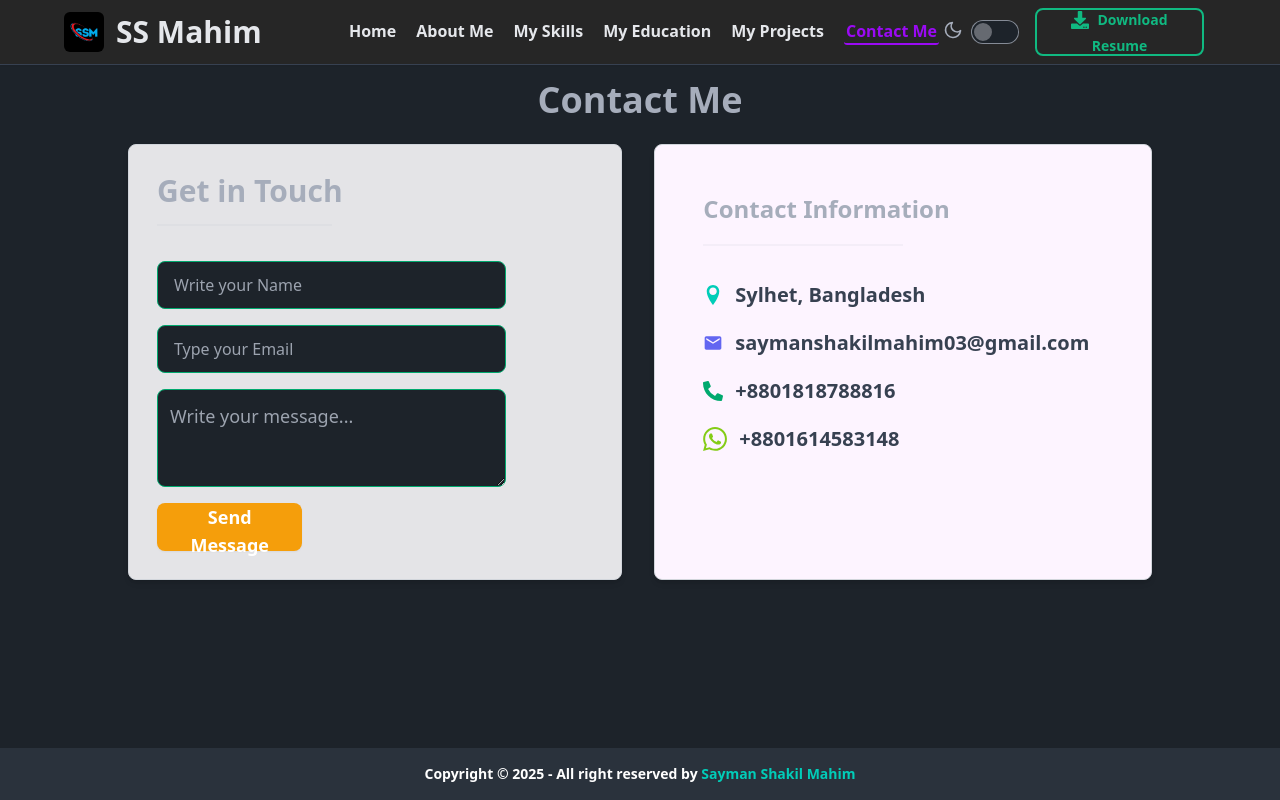
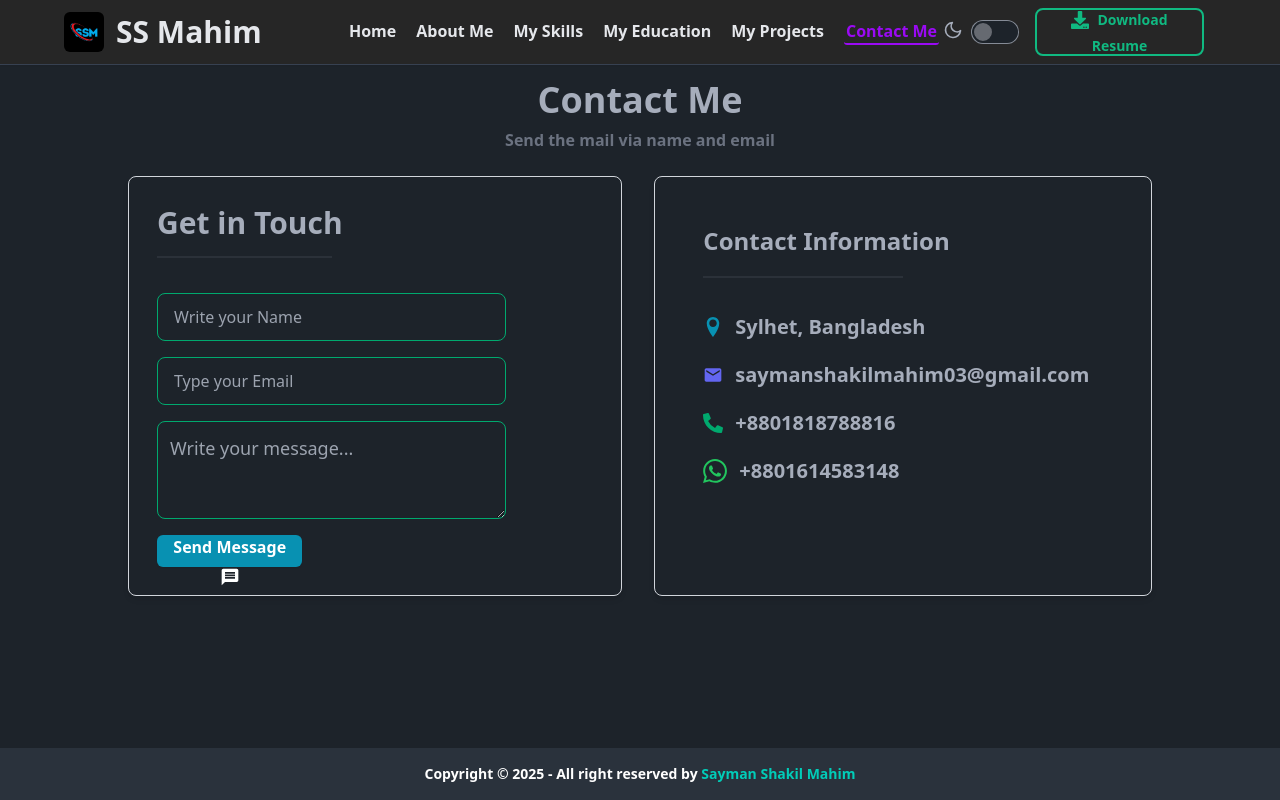
Before and after one commit to ssmahim01/mahim-personal-portfolio, a React (Vite) app: page /contact-me in a window 1280 px wide. Built offline with nearby package versions, Linux system fonts and the light colour scheme.

Commit message:
Updated three pages with Education component

```diff
--- a/src/components/Education.jsx
+++ b/src/components/Education.jsx
@@ -11,7 +11,7 @@ const Education = () => {
       />
 
       <section className="grid lg:grid-cols-2 grid-cols-1 gap-8">
-        <div className="border border-gray-200 shadow-md hover:shadow-xl transition-all hover:translate-y-4 rounded-lg p-4">
+        <div className="bg-base-200 shadow-md hover:shadow-xl transition-all hover:translate-y-4 rounded-lg p-4">
           <div className="flex justify-between items-center">
             <div className="hover:translate-x-4 hover:drop-shadow-lg">
               <FaGraduationCap className="text-7xl" />
@@ -63,7 +63,7 @@ const Education = () => {
           </div>
         </div>
 
-        <div className="border border-gray-200 shadow-md hover:shadow-xl transition-all hover:translate-y-4 rounded-lg p-4">
+        <div className="bg-base-200 shadow-md hover:shadow-xl transition-all hover:translate-y-4 rounded-lg p-4">
           <div className="flex justify-between items-center">
             <div className="hover:translate-x-4 hover:drop-shadow-lg">
               <img src={collegeIcon} className="w-14 h-14" alt="College Icon" />
--- a/src/pages/ContactMe/ContactMe.jsx
+++ b/src/pages/ContactMe/ContactMe.jsx
@@ -3,7 +3,7 @@ import Heading from "../../components/Heading/Heading";
 import emailjs from "@emailjs/browser";
 import Swal from "sweetalert2";
 import { ImLocation, ImWhatsapp } from "react-icons/im";
-import { MdEmail } from "react-icons/md";
+import { MdEmail, MdMessage } from "react-icons/md";
 import { FaPhoneAlt } from "react-icons/fa";
 
 const ContactMe = () => {
@@ -38,10 +38,10 @@ const ContactMe = () => {
 
   return (
     <div className="py-20">
-      <Heading title={"Contact Me"} />
+      <Heading title={"Contact Me"} subHeading={"Send the mail via name and email"} />
 
       <div className="lg:w-4/5 w-11/12 mx-auto flex lg:flex-row flex-col-reverse justify-between gap-8">
-        <div className="lg:w-1/2 bg-zinc-200 border border-gray-300 shadow-md hover:shadow-2xl hover:scale-105 transition-transform duration-300 rounded-lg">
+        <div className="lg:w-1/2 border border-gray-300 shadow-md hover:shadow-2xl hover:scale-95 transition-transform duration-300 rounded-lg">
         <form
           ref={form}
           onSubmit={handleSendEmail}
@@ -76,27 +76,28 @@ const ContactMe = () => {
               className="textarea textarea-bordered textarea-success textarea-lg lg:pt-2 lg:pl-3 block w-full lg:w-4/5"
             ></textarea>
           </div>
-          <div className="form-control mt-6">
-            <button className="btn bg-amber-500 text-white text-lg font-bold md:w-2/6 w-full border-none">
-              Send Message
+          <div className="form-control mt-6 md:w-2/6">
+            <button className="btn btn-sm rounded-md bg-cyan-600 text-white font-bold w-full border-none flex gap-2 justify-center items-center">
+              <span className="text-base">Send Message</span>
+              <MdMessage className="text-xl" />
             </button>
           </div>
         </form>
         </div>
 
-        <div className="lg:w-1/2 bg-fuchsia-50 md:p-12 p-6 space-y-5 border border-gray-300 shadow-md hover:shadow-2xl hover:scale-105 transition-transform duration-300 rounded-lg">
+        <div className="lg:w-1/2 md:p-12 p-6 space-y-5 border border-gray-300 shadow-md hover:shadow-2xl hover:scale-95 transition-transform duration-300 rounded-lg">
 
         <h2 className="text-2xl font-bold">Contact Information</h2>
 
         <div className="divider md:w-1/2 w-4/5 pb-4"></div>
 
-        <h4 className="md:text-xl text-gray-700 flex gap-x-3 items-center"><ImLocation className="text-xl text-accent" /> <span className="font-semibold">Sylhet, Bangladesh</span></h4>
+        <h4 className="md:text-xl flex gap-x-3 items-center"><ImLocation className="text-xl text-cyan-600" /> <span className="font-semibold">Sylhet, Bangladesh</span></h4>
 
-        <h4 className="md:text-xl text-gray-700 flex gap-x-3 items-center"><MdEmail className="text-xl text-indigo-500" /> <span className="font-semibold">saymanshakilmahim03@gmail.com</span></h4>
+        <h4 className="md:text-xl flex gap-x-3 items-center"><MdEmail className="text-xl text-indigo-500" /> <span className="font-semibold">saymanshakilmahim03@gmail.com</span></h4>
 
-        <h4 className="md:text-xl text-gray-700 flex gap-x-3 items-center"><FaPhoneAlt className="text-xl text-success" /> <span className="font-semibold">+8801818788816</span></h4>
+        <h4 className="md:text-xl flex gap-x-3 items-center"><FaPhoneAlt className="text-xl text-success" /> <span className="font-semibold">+8801818788816</span></h4>
 
-        <h4 className="md:text-xl text-gray-700 flex gap-x-3 items-center"><ImWhatsapp className="text-2xl text-lime-500" /> <span className="font-semibold">+8801614583148</span></h4>
+        <h4 className="md:text-xl flex gap-x-3 items-center"><ImWhatsapp className="text-2xl text-green-500" /> <span className="font-semibold">+8801614583148</span></h4>
         </div>
       </div>
     </div>
--- a/src/pages/Project/Project.jsx
+++ b/src/pages/Project/Project.jsx
@@ -4,6 +4,7 @@ import Heading from "../../components/Heading/Heading";
 import Loading from "../../components/Loading";
 import { FaLink } from "react-icons/fa";
 import { ImGithub } from "react-icons/im";
+import { IoReturnUpBackSharp } from "react-icons/io5";
 
 const Project = () => {
   const [project, setProject] = useState([]);
@@ -44,7 +45,7 @@ const Project = () => {
     <div className="py-20 lg:w-4/5 w-11/12 mx-auto">
       <Heading title={`${project.name}`} />
 
-      <div className="flex flex-col border border-gray-200 bg-base-100 gap-4 shadow-sm rounded-lg">
+      <div className="flex flex-col bg-base-200 gap-4 shadow-md rounded-lg">
         <img
           src={project.image}
           alt={project.name}
@@ -52,18 +53,18 @@ const Project = () => {
         />
 
         <div className="lg:pr-14 pr-8 pl-5 pb-8 space-y-3">
-          <h1 className="md:text-3xl text-2xl text-gray-900 font-bold mb-3">
-            Project Name: <span className="text-gray-800">{project.name}</span>
+          <h1 className="md:text-3xl text-2xl font-bold mb-3">
+            Project Name: <span>{project.name}</span>
           </h1>
-          <p className="text-gray-500 font-medium">
-            <strong className="text-gray-800 font-bold">Description:</strong>{" "}
+          <p className="font-medium">
+            <strong className="font-bold">Description:</strong>{" "}
             {project.briefDescription}
             {". "}
             {project.detailedDescription}
           </p>
 
           <div className="flex flex-col gap-1">
-            <strong className="text-gray-800 font-bold">
+            <strong className="font-bold">
               Main Technology Stack:
             </strong>{" "}
             <div>
@@ -71,7 +72,7 @@ const Project = () => {
                 project.mainTechStack.map((tech) => (
                   <p
                     key={tech}
-                    className="my-1 ml-2 badge badge-outline text-gray-700 font-bold"
+                    className="my-1 ml-2 badge badge-outline font-bold"
                   >
                     {tech}
                   </p>
@@ -79,8 +80,8 @@ const Project = () => {
             </div>
           </div>
 
-          <div className="text-gray-500 font-medium">
-            <strong className="text-gray-800 font-bold">
+          <div className="font-medium">
+            <strong className="font-bold">
               Facing Challenges:
             </strong>{" "}
             {project.challenges &&
@@ -90,8 +91,8 @@ const Project = () => {
                 </ul>
               ))}
           </div>
-          <div className="text-gray-500 font-medium">
-            <strong className="text-gray-800 font-bold">Short Comings:</strong>{" "}
+          <div className="font-medium">
+            <strong className="font-bold">Short Comings:</strong>{" "}
             {project.shortcomings &&
               project.shortcomings.map((short) => (
                 <ul key={short} className="ml-5">
@@ -99,8 +100,8 @@ const Project = () => {
                 </ul>
               ))}
           </div>
-          <div className="text-gray-500 font-medium">
-            <strong className="text-gray-800 font-bold">
+          <div className="font-medium">
+            <strong className="font-bold">
               Planned Improvements:
             </strong>{" "}
             {project.plannedImprovements &&
@@ -133,9 +134,10 @@ const Project = () => {
       <div className="mt-10">
         <Link
           to="/projects"
-          className="btn btn-outline border-2 border-teal-500 text-teal-500 hover:border-none font-bold hover:bg-teal-500 text-lg hover:text-white px-6"
+          className="btn btn-outline border-2 border-teal-500 text-teal-500 hover:border-none font-bold hover:bg-teal-500 hover:text-white px-6"
         >
-          Back to Projects
+          <IoReturnUpBackSharp className="text-2xl" />
+          <span className="text-lg">Back to Projects</span>
         </Link>
       </div>
     </div>
--- a/src/pages/Projects/Projects.jsx
+++ b/src/pages/Projects/Projects.jsx
@@ -39,7 +39,7 @@ const Projects = () => {
         Projects
       </h2>
 
-      <p className="text-center text-gray-500 font-semibold mb-6">
+      <p className="text-center font-semibold mb-6">
         Few projects, these has unique design
       </p>
 
@@ -56,17 +56,18 @@ const Projects = () => {
             />
 
             <div className="p-4 space-y-2">
-              <h2 className="lg:text-xl text-lg text-gray-900 font-bold">
-                Project: <span className="text-gray-700">{project.name}</span>
+              <h2 className="lg:text-xl text-lg font-bold">
+                Project: <span>{project.name}</span>
               </h2>
 
-              <p className="text-gray-500 font-semibold">
+              <p className="font-semibold">
                 {project.detailedDescription.slice(0, 60)}...
               </p>
 
               <Link to={`/project/${project.id}`}>
-                <button className="mt-5 btn bg-violet-600 rounded-none border-none text-white font-bold px-8 hover:btn-neutral flex gap-2 items-center">
-                  <span className="text-lg">View More</span> <MdReadMore className="text-2xl" />
+                <button className="mt-5 btn bg-purple-600 rounded-none border-none text-white font-bold px-8 hover:text-white hover:bg-fuchsia-600 flex gap-2 items-center">
+                  <span className="text-lg">View More</span>{" "}
+                  <MdReadMore className="text-2xl" />
                 </button>
               </Link>
             </div>
```
